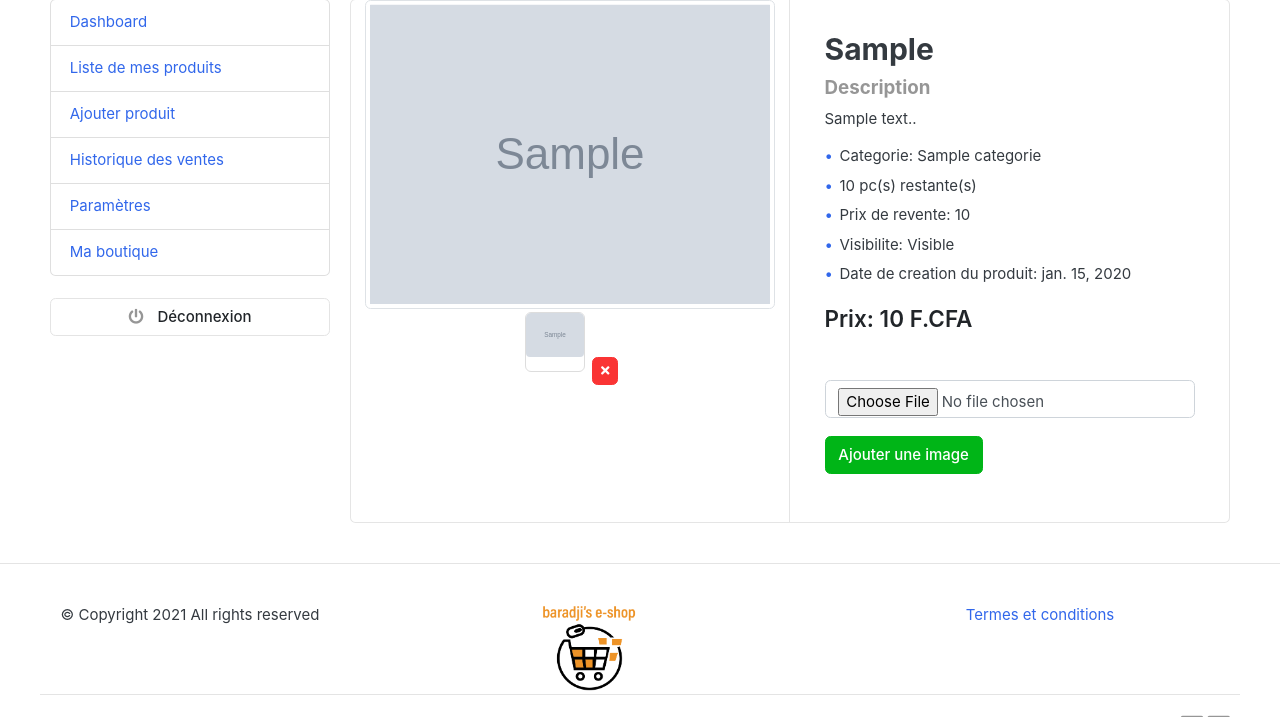
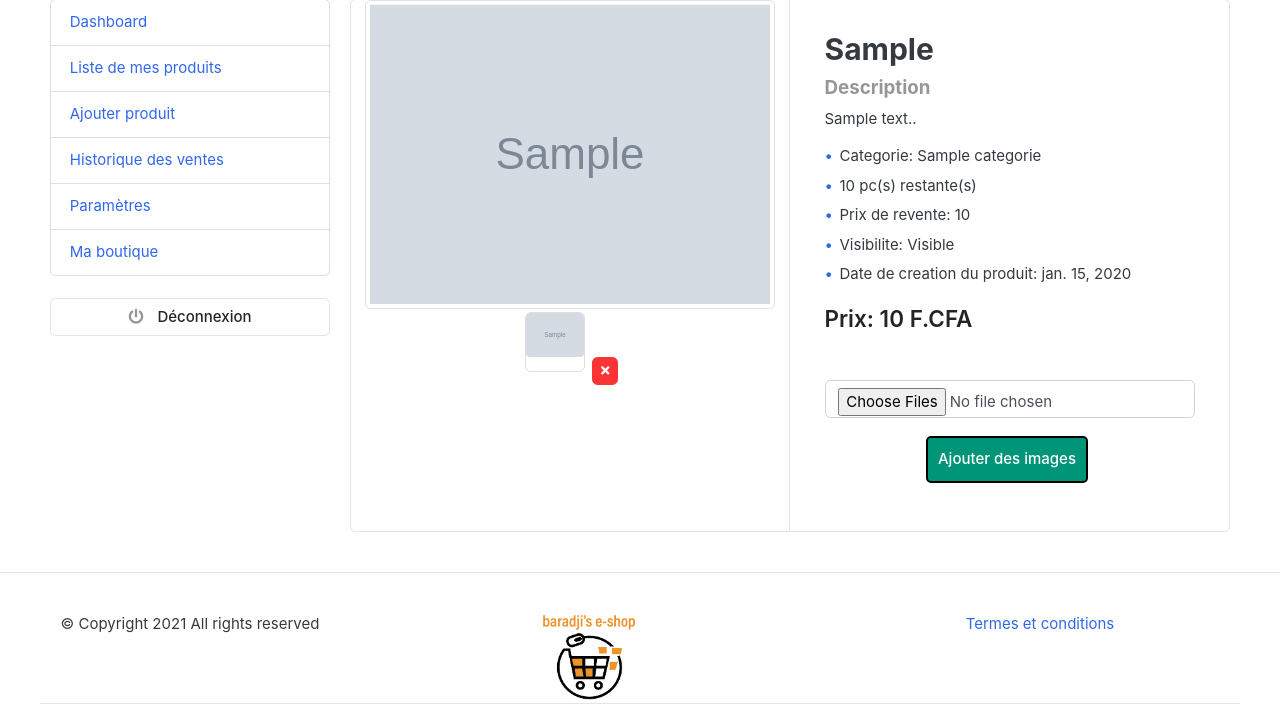
Before and after one commit to Hydra16LeGrand/baradjise-shop, a Django app: page /Vendeur/detail_produit/1 in a window 1280 px wide. Shown: the part 279-996 px from the top of the page. Run offline with Django 3.2, Linux system fonts and the light colour scheme; a user stored in the database is signed in; tables that the repository leaves empty hold one stand-in row (values such as "Sample post"); grey boxes marked "Sample" are stand-in pictures; some libraries are stand-ins or nearby versions; some web fonts are replaced.

Commit message:
Upload de plusieurs images en meme temps

```diff
--- a/Client/templates/Vendeur/ajouter_produit.html
+++ b/Client/templates/Vendeur/ajouter_produit.html
@@ -49,7 +49,7 @@ Matière: Coton"></textarea>
 						</div> <!-- form-row.// -->
 						<div class="form-group">
 							<label for="img">Image du produit</label>
-							<input id="img" class="form-control" type="file" name="image" required >
+							<input id="img" class="form-control" type="file" name="images" multiple="True" required >
 							<small class="form-text text-muted"><center>L'image du produit ne doit en aucun cas comporter des informations telles que le nom du vendeur ou son numéro de telephone. Sinon le produit sera supprimé et vous risquez d'avoir des sanctions</center></small>
 						</div>
 					    <div class="form-group mt-3">
--- a/Client/templates/Vendeur/detail_produit.html
+++ b/Client/templates/Vendeur/detail_produit.html
@@ -43,10 +43,10 @@
 						{% csrf_token %}
 							<div class="form-group">
 								<label for="img"></label>
-								<input class="form-control" id="img" type="file" name="image" required>
+								<input class="form-control" id="img" type="file" name="images" multiple="True" required>
 							</div> <!-- col.// -->
-							<div class="form-group" style="margin-right: 5px;">
-								<input class="btn btn-success" type="submit" value="Ajouter une image">
+							<div class="form-group text-center" style="margin-right: 5px;">
+								<input id="bouton" class="btn btn-success" type="submit" value="Ajouter des images">
 							</div>
 					</form>
 				</article> <!-- product-info-aside .// -->
@@ -54,5 +54,16 @@
 		</div> <!-- row.// -->
 	</div> <!-- card.// -->
 </main>
+
+<style type="text/css">
+	#bouton {
+		padding: 10px;
+		color: white;
+		background-color: #009578;
+		border: 2px solid #000;
+		border-radius: 5px;
+		cursor: pointer;
+	}
+</style>
 <!-- ============================ COMPONENT 2 END .// ================================= -->
 {% endblock %}
--- a/Client/views.py
+++ b/Client/views.py
@@ -617,7 +617,7 @@ class Recherche:
 	# methode de renvois de tous les produits
 	def tous_les_produits(request):
 
-		return redirect('rechercher_produit', 'list', None)
+		return redirect('rechercher_produit', 'list')
 
 def dashboard_client(request):
 
@@ -1077,7 +1077,9 @@ class Vendeur:
 			if request.method == 'POST':
 
 				form = request.POST
-				form_image = request.FILES
+				form_images = request.FILES.getlist('images')
+				# print("Liste des images :", form_image)
+				# print("Premiere Image :", form_image[0])
 				try:
 					vendeur = models.Vendeur.objects.get(user=request.user)
 				except Exception as e:
@@ -1108,12 +1110,26 @@ class Vendeur:
 								vendeur = vendeur,
 								)
 
-							chemin_firebase = f"Produits/{request.user}/{form_image.get('image')}"
-							chemin = storage.child(chemin_firebase).put(form_image.get('image'))
+							# Enregistrement de l'image qui sera vue en premiere position
+							chemin_firebase = f"Produits/{request.user}/{form_images[0]}"
+							chemin = storage.child(chemin_firebase).put(form_images[0])
 							image = storage.child(chemin_firebase).get_url(chemin['downloadTokens'])
 
 							produit.image = image
 							produit.save()
+							del form_images[0]
+							print("Les autres images: ", form_images)
+
+							# Enregistrement des autres images
+							if len(form_images) > 0:
+
+								for img in form_images:
+									chemin_firebase = f"ProduitsImagesSup/{request.user}/{img}"
+									chemin = storage.child(chemin_firebase).put(img)
+									image = storage.child(chemin_firebase).get_url(chemin['downloadTokens'])
+
+									models.ImageProduit.objects.create(produit=produit, image=image)
+
 						except Exception as e:
 							return render(request, "Vendeur/ajouter_produit.html", {
 								'message':"Erreur lors de l\'ajout de produit. Si le problème persiste veuillez nous contacter au 0556748529",
@@ -1294,16 +1310,18 @@ class Vendeur:
 			else:
 
 				try:
+					form_images = request.FILES.getlist('images')
 					produit = models.Produit.objects.get(pk=id_produit, vendeur=vendeur)
 
-					chemin_firebase = f"ProduitsImagesSup/{request.user}/{request.FILES.get('image')}"
-					chemin = storage.child(chemin_firebase).put(request.FILES.get('image'))
-					image = storage.child(chemin_firebase).get_url(chemin['downloadTokens'])
+					for img in form_images:
+						chemin_firebase = f"ProduitsImagesSup/{request.user}/{img}"
+						chemin = storage.child(chemin_firebase).put(img)
+						image = storage.child(chemin_firebase).get_url(chemin['downloadTokens'])
 
+						models.ImageProduit.objects.create(produit=produit, image=image)
 				except Exception as e:
 					return redirect('detail_produit_vendeur', id_produit)
 				else:
-					models.ImageProduit.objects.create(produit=produit, image=image)
 					return redirect('detail_produit_vendeur', id_produit)
 
 		else:
```
